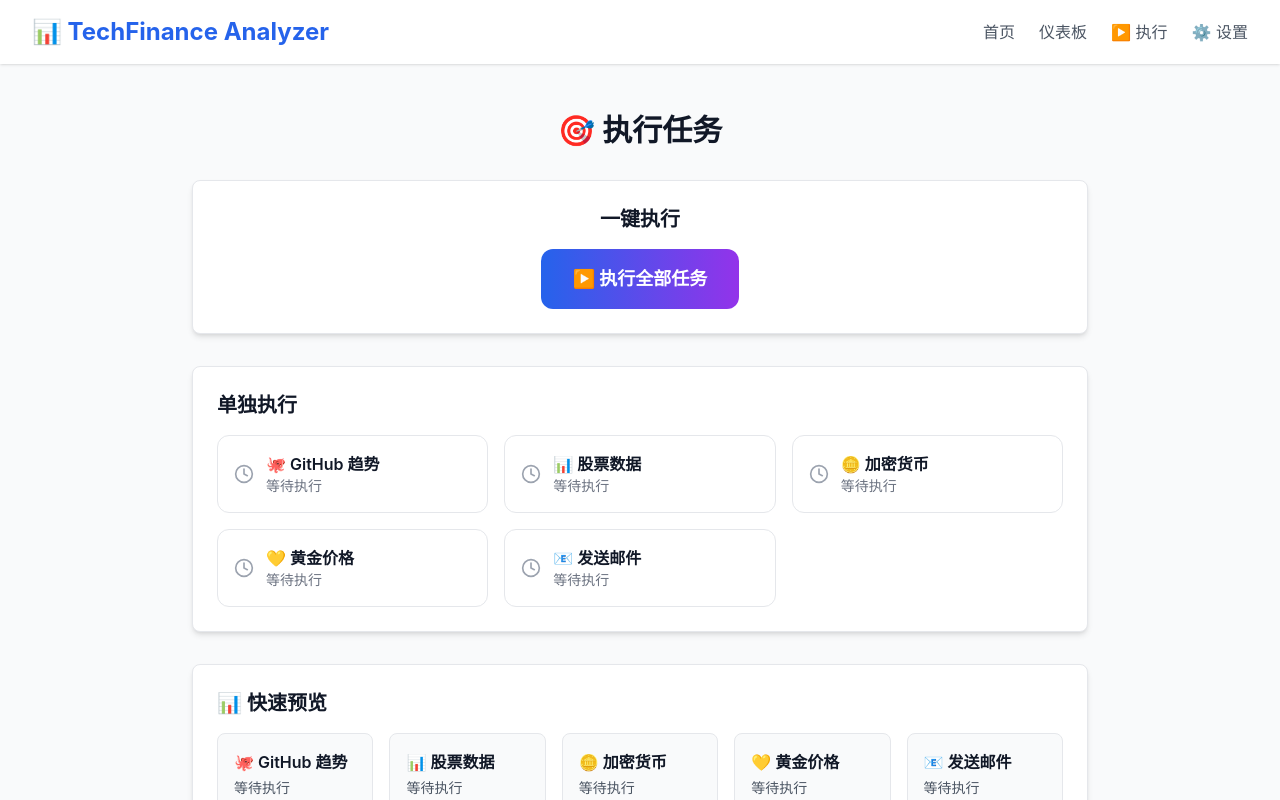
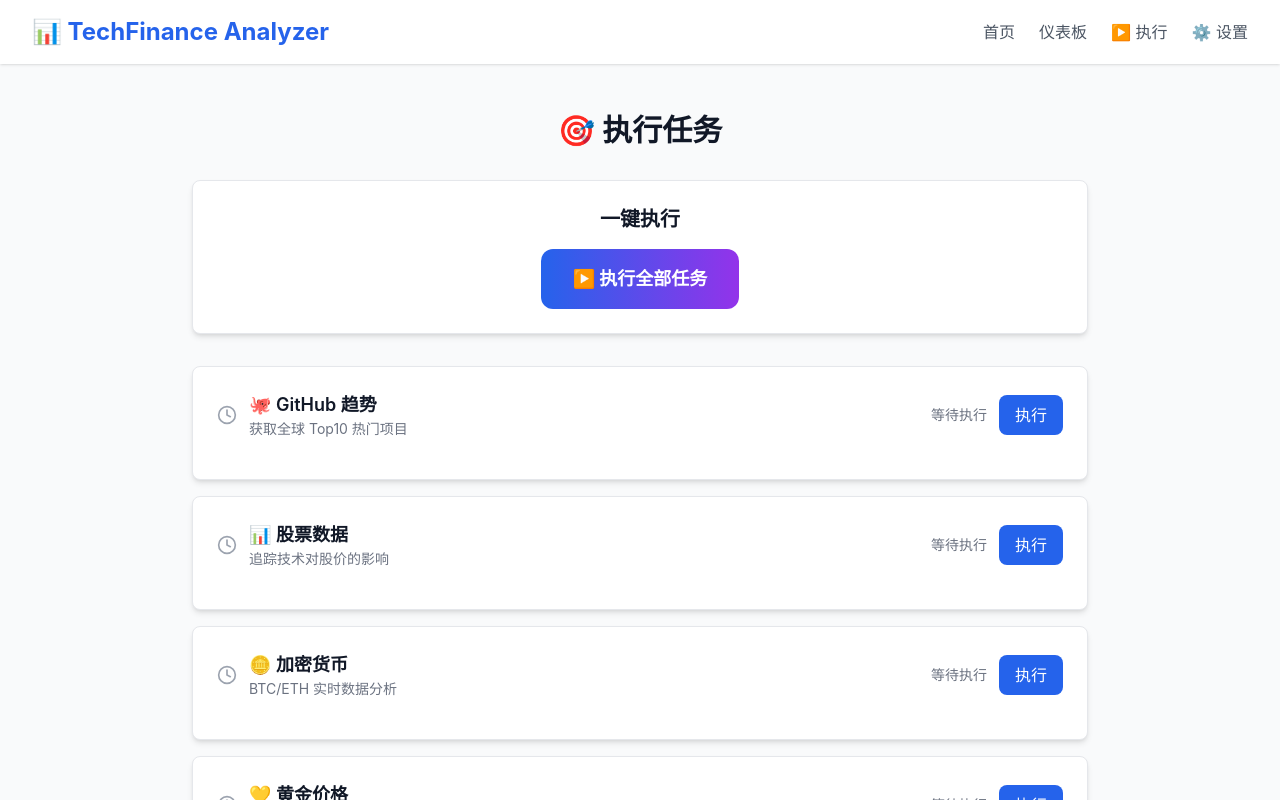
Before and after one commit to Leck88/tech-finance-analyzer, a Next.js app: page /execute in a window 1280 px wide. Shown: the top 800 px of the page. Built offline with nearby package versions, Linux system fonts and the light colour scheme.

Commit message:
Add friendly data views for execute results

```diff
--- a/src/app/execute/page.tsx
+++ b/src/app/execute/page.tsx
@@ -1,7 +1,7 @@
 'use client'
 
 import { useState } from 'react'
-import { Loader2, CheckCircle, XCircle, Clock, ChevronDown, ChevronUp, Copy, Check } from 'lucide-react'
+import { Loader2, CheckCircle, XCircle, Clock, ChevronDown, ChevronUp, ExternalLink, TrendingUp, TrendingDown, Minus } from 'lucide-react'
 
 type TaskStatus = 'idle' | 'loading' | 'success' | 'error'
 
@@ -19,6 +19,190 @@
   email: { name: '📧 发送邮件', description: 'HTML 格式化结果推送', endpoint: '/api/email' },
 }
 
+function GitHubDataView({ data }: { data: any }) {
+  if (!data || !data.trending) return <div className="text-gray-500">暂无数据</div>
+
+  const repos = data.trending.slice(0, 5)
+
+  return (
+    <div className="space-y-3">
+      {repos.map((repo: any, idx: number) => (
+        <div key={idx} className="border rounded-lg p-3 bg-white">
+          <div className="flex justify-between items-start">
+            <div className="flex-1">
+              <h4 className="font-semibold text-blue-600">{repo.name}</h4>
+              {repo.description && (
+                <p className="text-sm text-gray-600 mt-1 line-clamp-2">{repo.description}</p>
+              )}
+            </div>
+            <a href={repo.url} target="_blank" rel="noopener noreferrer" className="text-gray-400 hover:text-blue-500 ml-2">
+              <ExternalLink className="w-4 h-4" />
+            </a>
+          </div>
+          <div className="flex gap-4 mt-2 text-sm">
+            <span className="text-yellow-500">⭐ {repo.stars}</span>
+            <span className="text-green-500">+{repo.starsIncrease} 今日</span>
+            {repo.language && <span className="text-gray-500">📁 {repo.language}</span>}
+          </div>
+          {repo.tags && repo.tags.length > 0 && (
+            <div className="flex gap-2 mt-2 flex-wrap">
+              {repo.tags.slice(0, 3).map((tag: string, i: number) => (
+                <span key={i} className="text-xs bg-blue-100 text-blue-700 px-2 py-1 rounded">{tag}</span>
+              ))}
+            </div>
+          )}
+        </div>
+      ))}
+    </div>
+  )
+}
+
+function StockDataView({ data }: { data: any }) {
+  if (!data || !data.stocks || data.stocks.length === 0) {
+    return (
+      <div className="text-center py-4 text-gray-500">
+        <p>暂无股票数据</p>
+        <p className="text-sm mt-1">请在设置页面配置 Alpha Vantage API Key</p>
+      </div>
+    )
+  }
+
+  const stocks = data.stocks.slice(0, 5)
+
+  return (
+    <div className="space-y-2">
+      {stocks.map((stock: any, idx: number) => {
+        const change = stock.changePercent || 0
+        const TrendIcon = change > 0 ? TrendingUp : change < 0 ? TrendingDown : Minus
+        const trendColor = change > 0 ? 'text-green-500' : change < 0 ? 'text-red-500' : 'text-gray-500'
+
+        return (
+          <div key={idx} className="flex justify-between items-center border-b pb-2">
+            <div>
+              <span className="font-semibold">{stock.symbol}</span>
+              <span className="text-sm text-gray-500 ml-2">{stock.name || stock.symbol}</span>
+            </div>
+            <div className={`flex items-center gap-1 ${trendColor}`}>
+              <TrendIcon className="w-4 h-4" />
+              <span>{change > 0 ? '+' : ''}{change.toFixed(2)}%</span>
+            </div>
+          </div>
+        )
+      })}
+    </div>
+  )
+}
+
+function CryptoDataView({ data }: { data: any }) {
+  if (!data) return <div className="text-gray-500">暂无数据</div>
+
+  return (
+    <div className="space-y-4">
+      {data.btc && (
+        <div className="border rounded-lg p-4 bg-white">
+          <div className="flex justify-between items-center">
+            <div>
+              <h4 className="font-bold text-xl">₿ Bitcoin (BTC)</h4>
+              {data.btc.price && <p className="text-2xl font-bold text-green-600">${data.btc.price.toLocaleString()}</p>}
+            </div>
+            {data.btc.change !== undefined && (
+              <div className={`flex items-center gap-1 ${data.btc.change >= 0 ? 'text-green-500' : 'text-red-500'}`}>
+                <TrendIcon type={data.btc.change >= 0 ? 'up' : 'down'} />
+                <span className="font-bold">{data.btc.change >= 0 ? '+' : ''}{data.btc.change.toFixed(2)}%</span>
+              </div>
+            )}
+          </div>
+        </div>
+      )}
+      {data.eth && (
+        <div className="border rounded-lg p-4 bg-white">
+          <div className="flex justify-between items-center">
+            <div>
+              <h4 className="font-bold text-xl">Ξ Ethereum (ETH)</h4>
+              {data.eth.price && <p className="text-2xl font-bold text-green-600">${data.eth.price.toLocaleString()}</p>}
+            </div>
+            {data.eth.change !== undefined && (
+              <div className={`flex items-center gap-1 ${data.eth.change >= 0 ? 'text-green-500' : 'text-red-500'}`}>
+                <TrendIcon type={data.eth.change >= 0 ? 'up' : 'down'} />
+                <span className="font-bold">{data.eth.change >= 0 ? '+' : ''}{data.eth.change.toFixed(2)}%</span>
+              </div>
+            )}
+          </div>
+        </div>
+      )}
+      {!data.btc && !data.eth && (
+        <div className="text-center py-4 text-gray-500">
+          <p>暂无加密货币数据</p>
+          <p className="text-sm mt-1">请在设置页面配置 Binance API</p>
+        </div>
+      )}
+    </div>
+  )
+}
+
+function TrendIcon({ type }: { type: 'up' | 'down' | 'neutral' }) {
+  if (type === 'up') return <TrendingUp className="w-5 h-5" />
+  if (type === 'down') return <TrendingDown className="w-5 h-5" />
+  return <Minus className="w-5 h-5" />
+}
+
+function GoldDataView({ data }: { data: any }) {
+  if (!data || !data.price) {
+    return (
+      <div className="text-center py-4 text-gray-500">
+        <p>暂无黄金数据</p>
+        <p className="text-sm mt-1">请在设置页面配置 API</p>
+      </div>
+    )
+  }
+
+  return (
+    <div className="text-center py-4">
+      <div className="text-4xl mb-2">🥇</div>
+      <h4 className="font-bold text-xl">黄金价格</h4>
+      <p className="text-3xl font-bold text-yellow-600 mt-2">${data.price.toLocaleString()}</p>
+      {data.change !== undefined && (
+        <div className={`flex items-center justify-center gap-1 mt-2 ${data.change >= 0 ? 'text-green-500' : 'text-red-500'}`}>
+          <TrendIcon type={data.change >= 0 ? 'up' : 'down'} />
+          <span>{data.change >= 0 ? '+' : ''}{data.change.toFixed(2)}%</span>
+        </div>
+      )}
+    </div>
+  )
+}
+
+function EmailDataView({ data }: { data: any }) {
+  if (!data || data.sent === undefined) {
+    return <div className="text-gray-500">等待发送邮件</div>
+  }
+
+  if (data.sent) {
+    return (
+      <div className="text-center py-4">
+        <div className="text-4xl mb-2">✅</div>
+        <p className="font-semibold text-green-600">邮件发送成功</p>
+        <p className="text-sm text-gray-500 mt-1">重试次数: {data.retries || 0}</p>
+      </div>
+    )
+  }
+
+  return (
+    <div className="text-center py-4">
+      <div className="text-4xl mb-2">❌</div>
+      <p className="font-semibold text-red-600">邮件发送失败</p>
+      {data.error && <p className="text-sm text-gray-500 mt-1">{data.error}</p>}
+    </div>
+  )
+}
+
+const dataViews: Record<string, React.ComponentType<{ data: any }>> = {
+  github: GitHubDataView,
+  stock: StockDataView,
+  crypto: CryptoDataView,
+  gold: GoldDataView,
+  email: EmailDataView,
+}
+
 export default function ExecutePage() {
   const [tasks, setTasks] = useState<Record<string, TaskResult>>({
     github: { status: 'idle', message: '等待执行' },
@@ -28,7 +212,6 @@
     email: { status: 'idle', message: '等待执行' },
   })
   const [expanded, setExpanded] = useState<Record<string, boolean>>({})
-  const [copied, setCopied] = useState<string | null>(null)
 
   const runTask = async (taskName: string) => {
     const info = taskInfo[taskName as keyof typeof taskInfo]
@@ -44,7 +227,7 @@
       if (result.success) {
         setTasks(prev => ({
           ...prev,
-          [taskName]: { status: 'success', message: '执行成功', data: result.data }
+          [taskName]: { status: 'success', message: '执行成功', data: result.data || result }
         }))
       } else {
         setTasks(prev => ({
@@ -79,15 +262,6 @@
     setExpanded(prev => ({ ...prev, [taskName]: !prev[taskName] }))
   }
 
-  const copyToClipboard = (taskName: string) => {
-    const data = tasks[taskName as keyof typeof tasks]?.data
-    if (data) {
-      navigator.clipboard.writeText(JSON.stringify(data, null, 2))
-      setCopied(taskName)
-      setTimeout(() => setCopied(null), 2000)
-    }
-  }
-
   return (
     <div className="py-12 px-4 sm:px-6 lg:px-8">
       <div className="max-w-4xl mx-auto">
@@ -112,53 +286,57 @@
           </button>
         </div>
 
-        {/* 单独执行 - 卡片式展示 */}
-        <div className="card mb-8">
-          <h2 className="text-xl font-semibold mb-4">单独执行</h2>
-          <div className="grid grid-cols-1 md:grid-cols-2 lg:grid-cols-3 gap-4">
+        {/* 任务卡片展示 */}
+        <div className="space-y-4 mb-8">
           {Object.entries(taskInfo).map(([key, info]) => {
             const task = tasks[key as keyof typeof tasks]
+            const DataView = dataViews[key]
+
             return (
-                <div key={key} className="border rounded-xl overflow-hidden">
+              <div key={key} className={`card ${
+                task.status === 'success' ? 'border-green-300' :
+                task.status === 'error' ? 'border-red-300' :
+                'border-gray-200'
+              }`}>
+                <div className="flex items-center justify-between mb-4">
+                  <div className="flex items-center gap-3">
+                    {getStatusIcon(task.status)}
+                    <div>
+                      <h3 className="text-lg font-semibold">{info.name}</h3>
+                      <p className="text-sm text-gray-500">{info.description}</p>
+                    </div>
+                  </div>
+                  <div className="flex items-center gap-3">
+                    <span className={`text-sm ${
+                      task.status === 'success' ? 'text-green-600' :
+                      task.status === 'error' ? 'text-red-600' :
+                      'text-gray-500'
+                    }`}>
+                      {task.message}
+                    </span>
                     <button
                       onClick={() => runTask(key)}
                       disabled={task.status === 'loading'}
-                    className="w-full flex items-center gap-3 p-4 hover:bg-gray-50 transition disabled:opacity-50"
+                      className="bg-blue-600 text-white px-4 py-2 rounded-lg hover:bg-blue-700 transition disabled:opacity-50"
                     >
-                    {getStatusIcon(task.status)}
-                    <div className="text-left flex-1">
-                      <div className="font-semibold">{info.name}</div>
-                      <div className="text-sm text-gray-500">{task.message}</div>
+                      {task.status === 'loading' ? '执行中...' : '执行'}
+                    </button>
                   </div>
+                </div>
+
+                {/* 数据展示区域 */}
+                {task.data && (
+                  <div className="border-t pt-4 mt-4">
+                    <button
+                      onClick={() => toggleExpanded(key)}
+                      className="flex items-center gap-2 text-gray-600 hover:text-gray-800 mb-4"
+                    >
+                      {expanded[key] ? <ChevronUp className="w-4 h-4" /> : <ChevronDown className="w-4 h-4" />}
+                      <span>{expanded[key] ? '收起详情' : '查看详情'}</span>
                     </button>
 
-                  {/* 结果展开区域 */}
-                  {task.data && (
-                    <div className="border-t bg-gray-50">
-                      <button
-                        onClick={() => toggleExpanded(key)}
-                        className="w-full flex items-center justify-between px-4 py-2 text-sm text-gray-600 hover:bg-gray-100"
-                      >
-                        <span>查看结果</span>
-                        {expanded[key] ? <ChevronUp className="w-4 h-4" /> : <ChevronDown className="w-4 h-4" />}
-                      </button>
-
-                      {expanded[key] && (
-                        <div className="p-4 border-t">
-                          <div className="flex justify-between items-center mb-2">
-                            <span className="text-xs text-gray-500">数据预览</span>
-                            <button
-                              onClick={() => copyToClipboard(key)}
-                              className="flex items-center gap-1 text-xs text-blue-600 hover:text-blue-800"
-                            >
-                              {copied === key ? <Check className="w-3 h-3" /> : <Copy className="w-3 h-3" />}
-                              {copied === key ? '已复制' : '复制'}
-                            </button>
-                          </div>
-                          <pre className="bg-white p-3 rounded text-xs overflow-auto max-h-48 whitespace-pre-wrap">
-                            {JSON.stringify(task.data, null, 2)}
-                          </pre>
-                        </div>
+                    {expanded[key] && DataView && (
+                      <DataView data={task.data} />
                     )}
                   </div>
                 )}
@@ -167,32 +345,6 @@
           })}
         </div>
       </div>
-
-        {/* 快速数据预览 */}
-        <div className="card">
-          <h2 className="text-xl font-semibold mb-4">📊 快速预览</h2>
-          <div className="grid grid-cols-2 md:grid-cols-5 gap-4">
-            {Object.entries(tasks).map(([key, task]) => {
-              const info = taskInfo[key as keyof typeof taskInfo]
-              return (
-                <div key={key} className={`p-4 rounded-lg border ${
-                  task.status === 'success' ? 'bg-green-50 border-green-200' :
-                  task.status === 'error' ? 'bg-red-50 border-red-200' :
-                  'bg-gray-50 border-gray-200'
-                }`}>
-                  <div className="font-semibold mb-1">{info.name}</div>
-                  <div className="text-sm text-gray-600">{task.message}</div>
-                  {task.data && (
-                    <div className="mt-2 text-xs text-gray-500">
-                      {Array.isArray(task.data) ? `${task.data.length} 条数据` : '已有数据'}
-                    </div>
-                  )}
-                </div>
-              )
-            })}
-          </div>
-        </div>
-      </div>
     </div>
   )
 }
```
Lines whose indentation alone changed are shown as unchanged.
